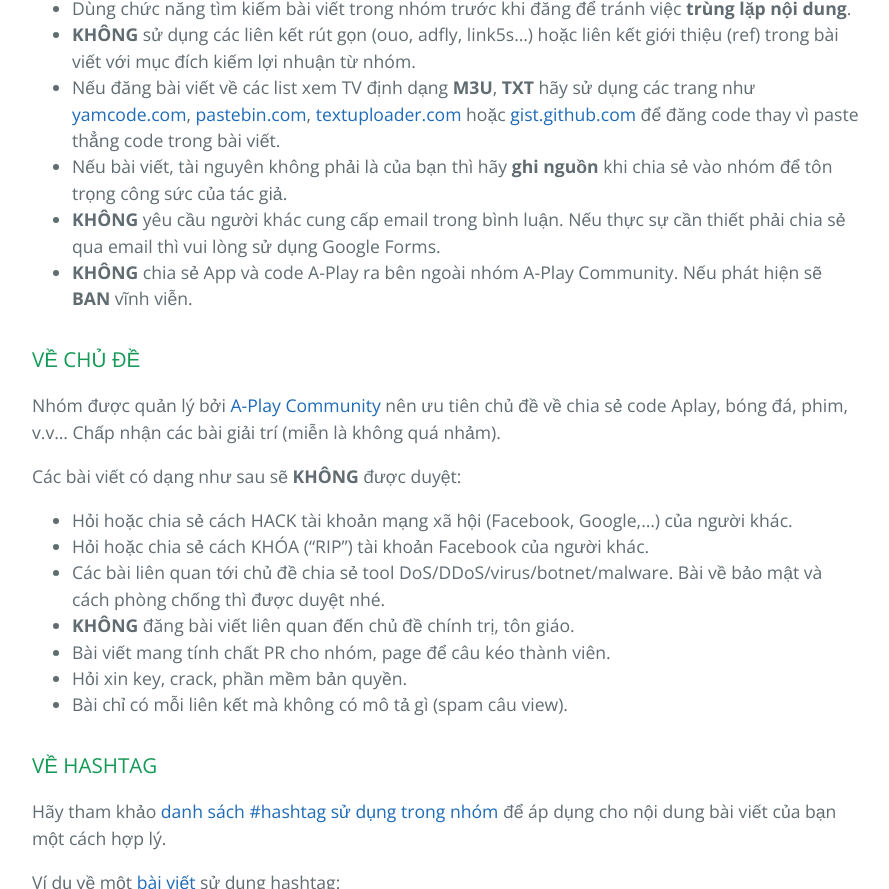
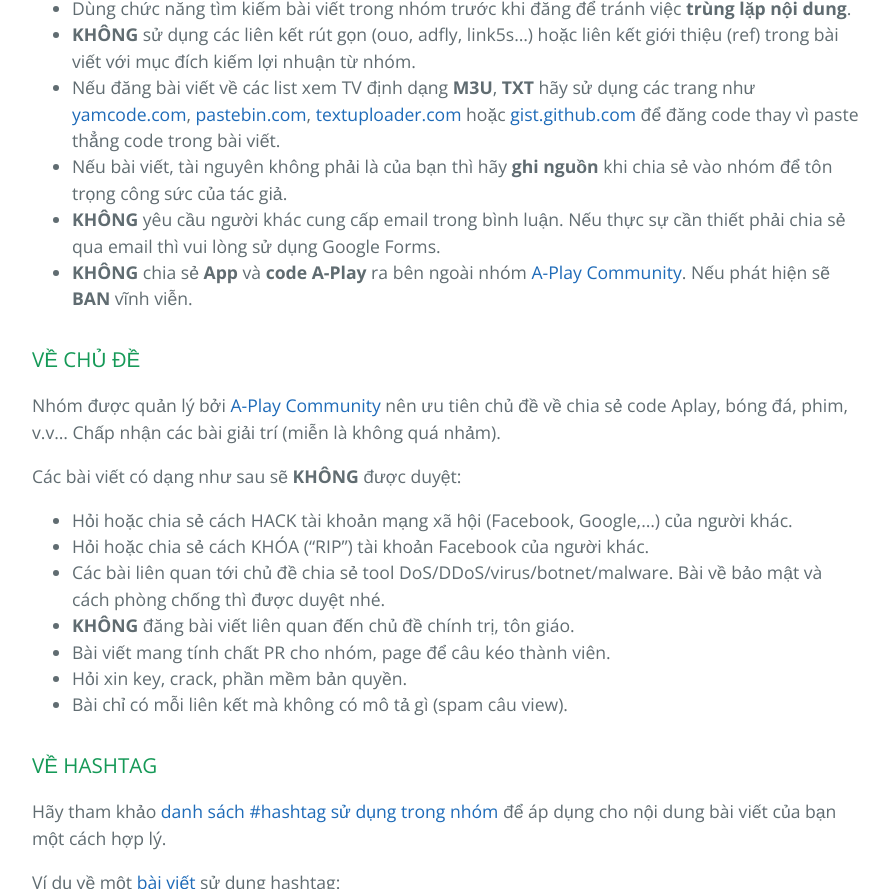
Before and after one commit to huuvinhvn/aplay, a Jekyll site: the page built from rules.md, in a window 1280 px wide and 900 px high, scrolled down 1631 px, cut to the strip 0-889 px from the top of the window. Shown: the whole strip, without its empty margins (192-1081 px from the left). Built offline with Jekyll 4.4.1, drawn with Linux system fonts in a browser that asks for light colours; our own code applies the rules of GitHub Pages for plain Markdown files; part of the change alters nothing that is shown.

```diff
--- a/rules.md
+++ b/rules.md
@@ -27,7 +27,7 @@ Những tài khoản có dạng như sau sẽ **KHÔNG** được phép tham gia
 - Nếu đăng bài viết về các list xem TV định dạng **M3U**, **TXT** hãy sử dụng các trang như [yamcode.com](https://yamcode.com/), [pastebin.com](http://pastebin.com), [textuploader.com](https://textuploader.com) hoặc [gist.github.com](https://gist.github.com/) để đăng code thay vì paste thẳng code trong bài viết.
 - Nếu bài viết, tài nguyên không phải là của bạn thì hãy **ghi nguồn** khi chia sẻ vào nhóm để tôn trọng công sức của tác giả.
 - **KHÔNG** yêu cầu người khác cung cấp email trong bình luận. Nếu thực sự cần thiết phải chia sẻ qua email thì vui lòng sử dụng Google Forms.
-- **KHÔNG** chia sẻ App và code A-Play ra bên ngoài nhóm A-Play Community. Nếu phát hiện sẽ **BAN** vĩnh viễn.
+- **KHÔNG** chia sẻ **App** và **code A-Play** ra bên ngoài nhóm [A-Play Community](https://www.google.com.vn/search?q=aplay). Nếu phát hiện sẽ **BAN** vĩnh viễn.
 
 ### VỀ CHỦ ĐỀ
 
```
